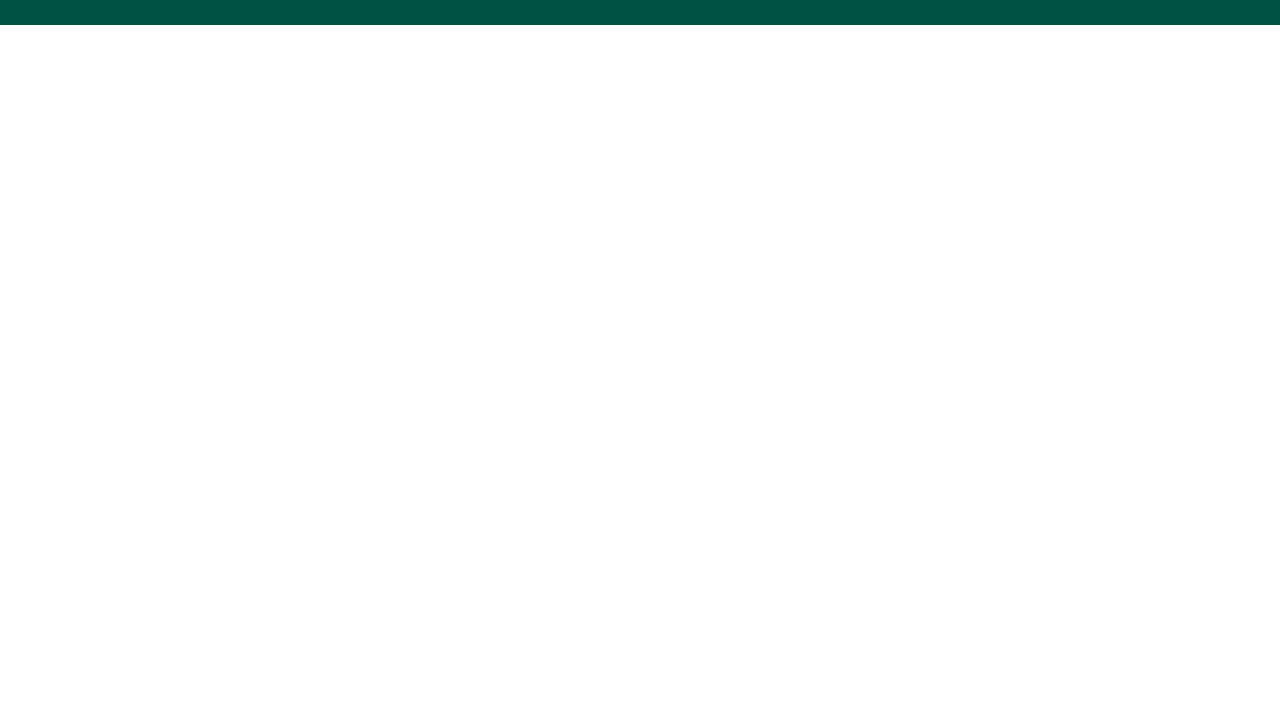
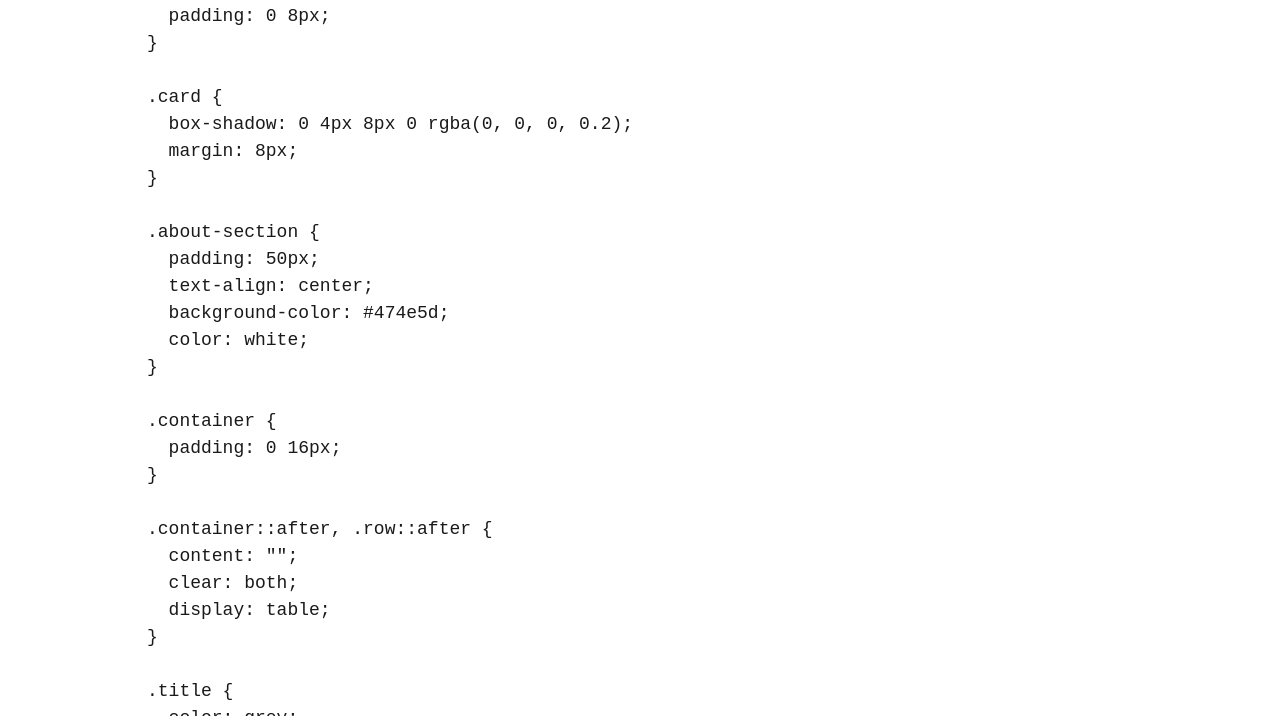
Before and after one commit to Memousek/11ty-blog, an Eleventy site: page src/page/about.md in a window 1280 px wide. Shown: the part 384-1100 px from the top of the page. Before the commit the page ends 800 px from the top, so only its background shows below. Built offline with nearby package versions, Linux system fonts and the light colour scheme; Eleventy itself is replaced by a stand-in of ours; code samples lack their colours; files that its build step writes are made by us from their sources.

Commit message:
Update Page “about”

````diff
--- a/src/page/about.md
+++ b/src/page/about.md
@@ -7,4 +7,120 @@ tags:
   - page
 permalink: /{{ title | slugify }}/
 ---
-Lorem ipsum dolor sit amet
+
+
+```html
+<style>
+
+
+.column {
+  float: left;
+  width: 33.3%;
+  margin-bottom: 16px;
+  padding: 0 8px;
+}
+
+.card {
+  box-shadow: 0 4px 8px 0 rgba(0, 0, 0, 0.2);
+  margin: 8px;
+}
+
+.about-section {
+  padding: 50px;
+  text-align: center;
+  background-color: #474e5d;
+  color: white;
+}
+
+.container {
+  padding: 0 16px;
+}
+
+.container::after, .row::after {
+  content: "";
+  clear: both;
+  display: table;
+}
+
+.title {
+  color: grey;
+}
+
+.button {
+  border: none;
+  outline: 0;
+  display: inline-block;
+  padding: 8px;
+  color: white;
+  background-color: #000;
+  text-align: center;
+  cursor: pointer;
+  width: 100%;
+}
+
+.button:hover {
+  background-color: #555;
+}
+
+@media screen and (max-width: 650px) {
+  .column {
+    width: 100%;
+    display: block;
+  }
+}
+</style>
+
+</head>
+<body>
+
+<div class="about-section">
+  <h1>About Us Page</h1>
+  <p>Some text about who we are and what we do.</p>
+  <p>Resize the browser window to see that this page is responsive by the way.</p>
+</div>
+
+<h2 style="text-align:center">Our Team</h2>
+<div class="row">
+  <div class="column">
+    <div class="card">
+      <img src="/w3images/team1.jpg" alt="Jane" style="width:100%">
+      <div class="container">
+        <h2>Jane Doe</h2>
+        <p class="title">CEO & Founder</p>
+        <p>Some text that describes me lorem ipsum ipsum lorem.</p>
+        <p>jane@example.com</p>
+        <p><button class="button">Contact</button></p>
+      </div>
+    </div>
+  </div>
+
+  <div class="column">
+    <div class="card">
+      <img src="/w3images/team2.jpg" alt="Mike" style="width:100%">
+      <div class="container">
+        <h2>Mike Ross</h2>
+        <p class="title">Art Director</p>
+        <p>Some text that describes me lorem ipsum ipsum lorem.</p>
+        <p>mike@example.com</p>
+        <p><button class="button">Contact</button></p>
+      </div>
+    </div>
+  </div>
+
+  <div class="column">
+    <div class="card">
+      <img src="/w3images/team3.jpg" alt="John" style="width:100%">
+      <div class="container">
+        <h2>John Doe</h2>
+        <p class="title">Designer</p>
+        <p>Some text that describes me lorem ipsum ipsum lorem.</p>
+        <p>john@example.com</p>
+        <p><button class="button">Contact</button></p>
+      </div>
+    </div>
+  </div>
+</div>
+
+</body>
+</html>
+```
````
